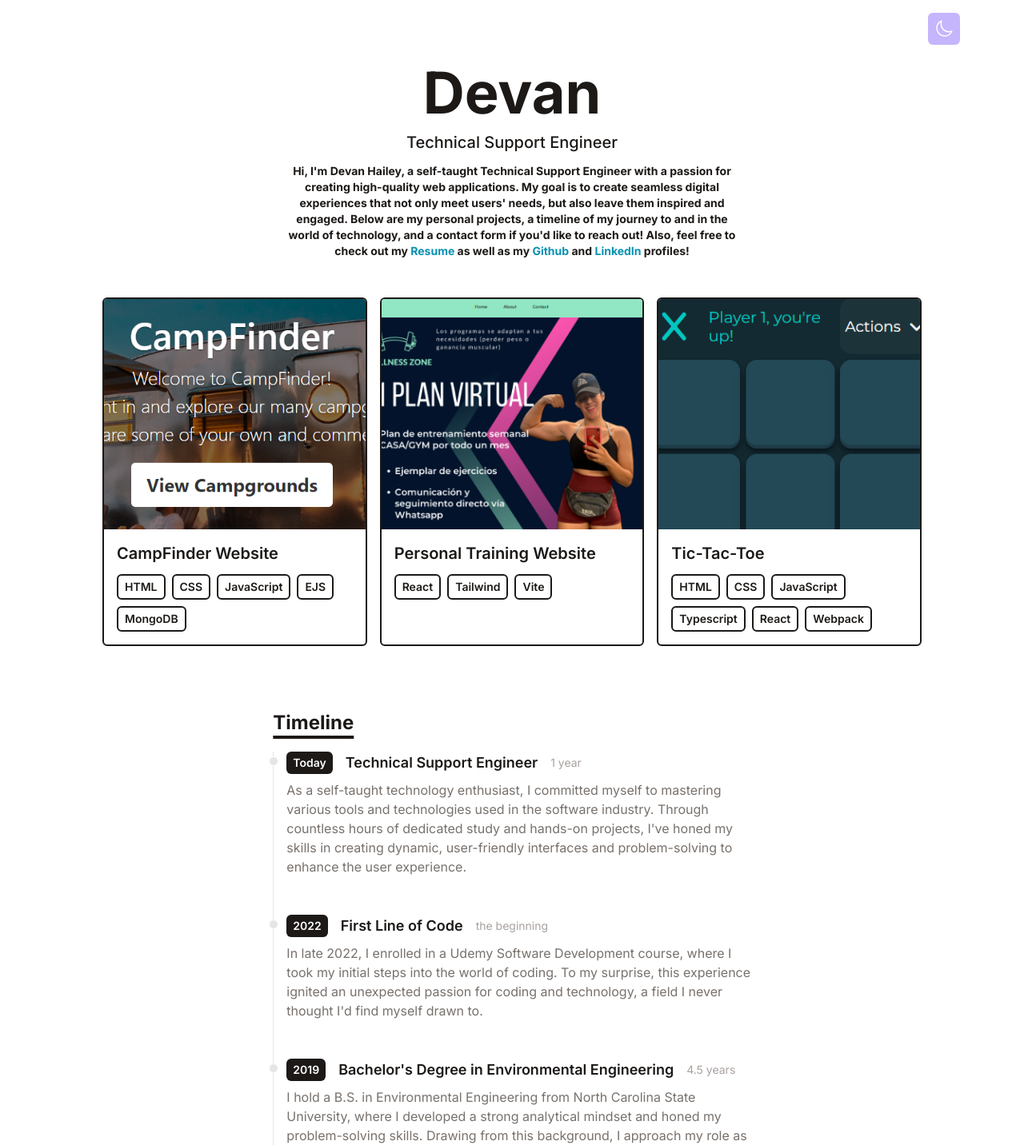
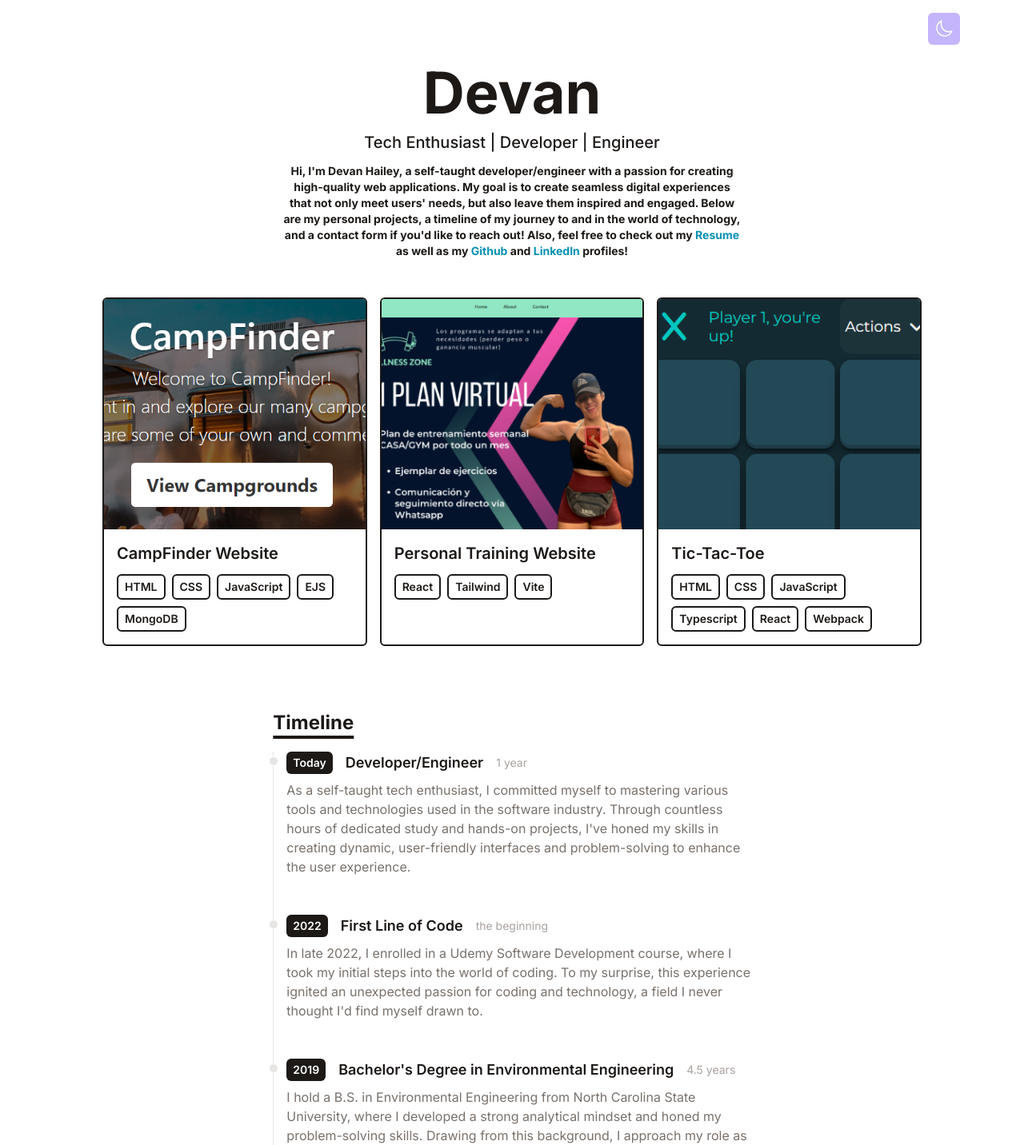
Before and after one commit to devanCodes/minimal-portfolio, a React (Vite) app: page / in a window 1280 px wide. Shown: the top 1432 px of the page at 80% size. Built offline with nearby package versions, Linux system fonts and the light colour scheme.

Commit message:
Intro/Timeline wording updates

```diff
--- a/src/components/Intro.jsx
+++ b/src/components/Intro.jsx
@@ -7,10 +7,10 @@ function Intro() {
         Devan
       </h1>
       <p className="text-base md:text-xl mb-3 font-medium">
-        Technical Support Engineer
+        Tech Enthusiast | Developer | Engineer
       </p>
       <p className="text-sm max-w-xl mb-6 font-bold">
-        Hi, I'm Devan Hailey, a self-taught Technical Support Engineer with a
+        Hi, I'm Devan Hailey, a self-taught developer/engineer with a
         passion for creating high-quality web applications. My goal is to create
         seamless digital experiences that not only meet users' needs, but also
         leave them inspired and engaged. Below are my personal projects, a
--- a/src/data/timeline.js
+++ b/src/data/timeline.js
@@ -1,9 +1,9 @@
 export default [
     {
         year: 'Today',
-        title: 'Technical Support Engineer',
+        title: 'Developer/Engineer',
         duration: '1 year',
-        details: "As a self-taught technology enthusiast, I committed myself to mastering various tools and technologies used in the software industry. Through countless hours of dedicated study and hands-on projects, I've honed my skills in creating dynamic, user-friendly interfaces and problem-solving to enhance the user experience.",
+        details: "As a self-taught tech enthusiast, I committed myself to mastering various tools and technologies used in the software industry. Through countless hours of dedicated study and hands-on projects, I've honed my skills in creating dynamic, user-friendly interfaces and problem-solving to enhance the user experience.",
     },
     {
         year: '2022',
```
